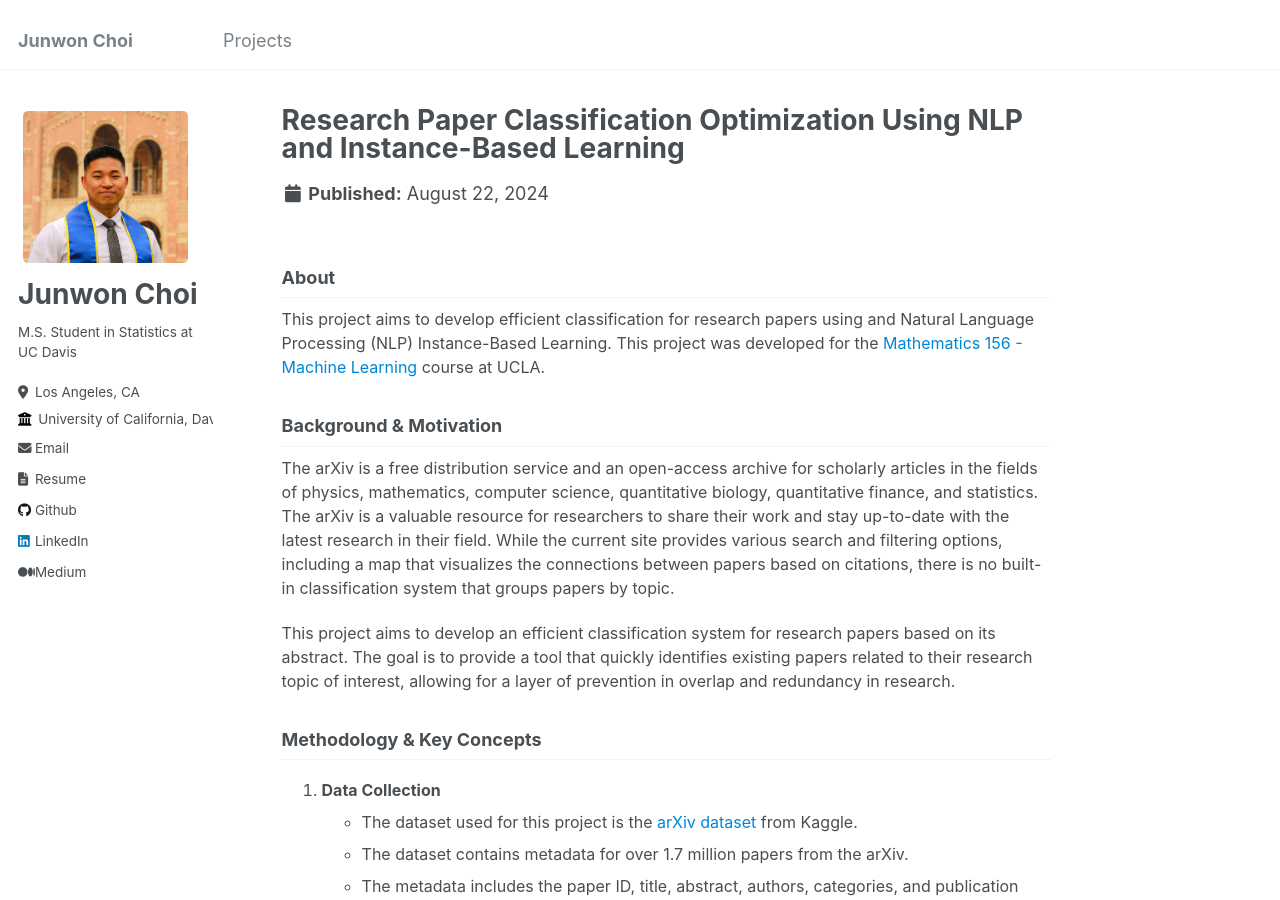
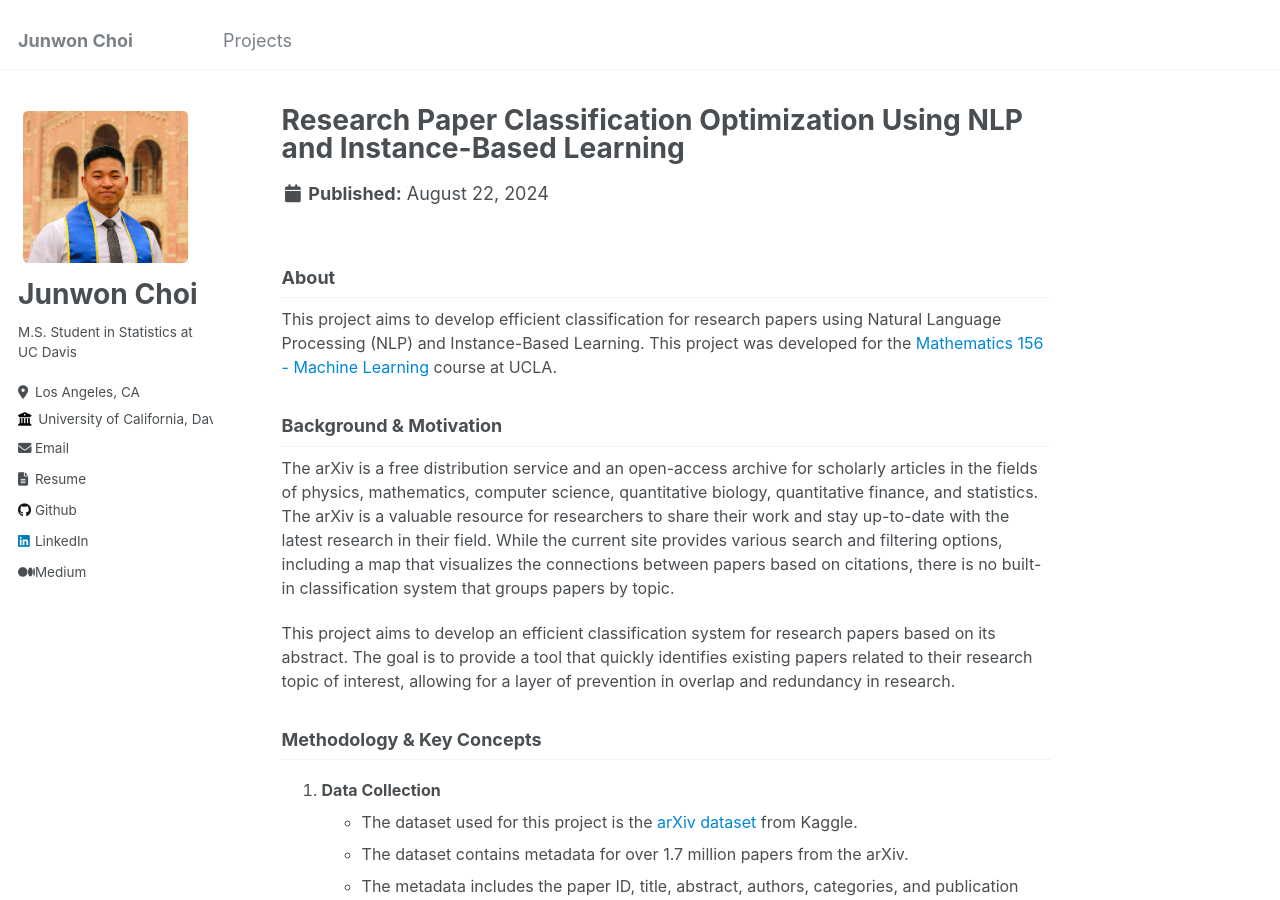
Before and after one commit to cjunwon/cjunwon.github.io, a Jekyll site: the page built from _projects/3-arXiv-optimization.md, in a window 1280 px wide and 900 px high. Built offline with Jekyll 4.4.1, drawn with Linux system fonts in a browser that asks for light colours.

```diff
--- a/_projects/3-arXiv-optimization.md
+++ b/_projects/3-arXiv-optimization.md
@@ -6,7 +6,7 @@ collection: projects
 
 ### About
 
-This project aims to develop efficient classification for research papers using and Natural Language Processing (NLP) Instance-Based Learning. This project was developed for the [Mathematics 156 - Machine Learning](https://catalog.registrar.ucla.edu/course/2022/math156?siteYear=2022) course at UCLA.
+This project aims to develop efficient classification for research papers using Natural Language Processing (NLP) and Instance-Based Learning. This project was developed for the [Mathematics 156 - Machine Learning](https://catalog.registrar.ucla.edu/course/2022/math156?siteYear=2022) course at UCLA.
 
 ### Background & Motivation
 
```
Also changed, not shown: 2 other files.
